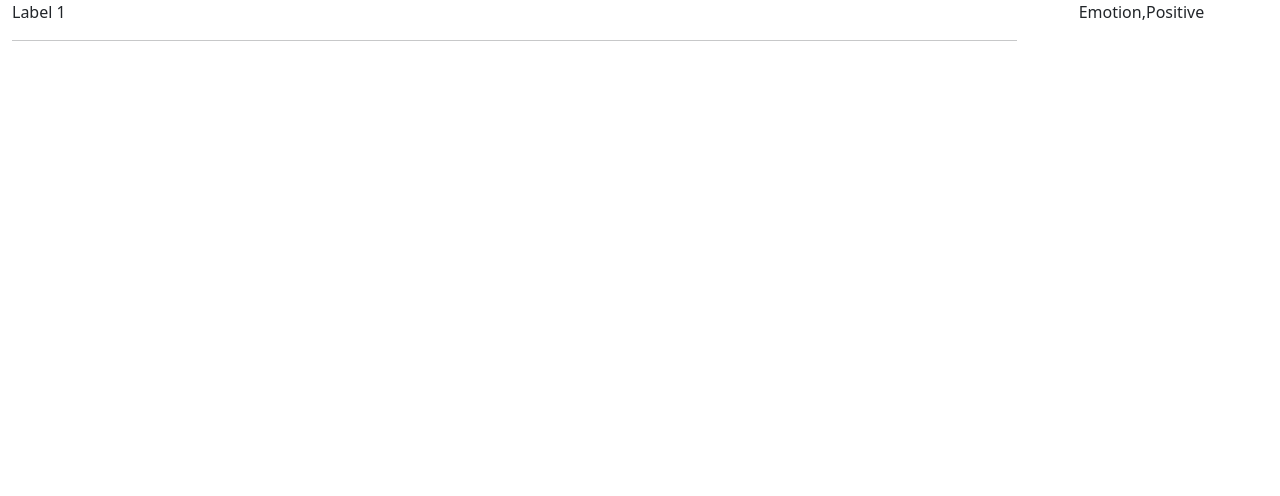
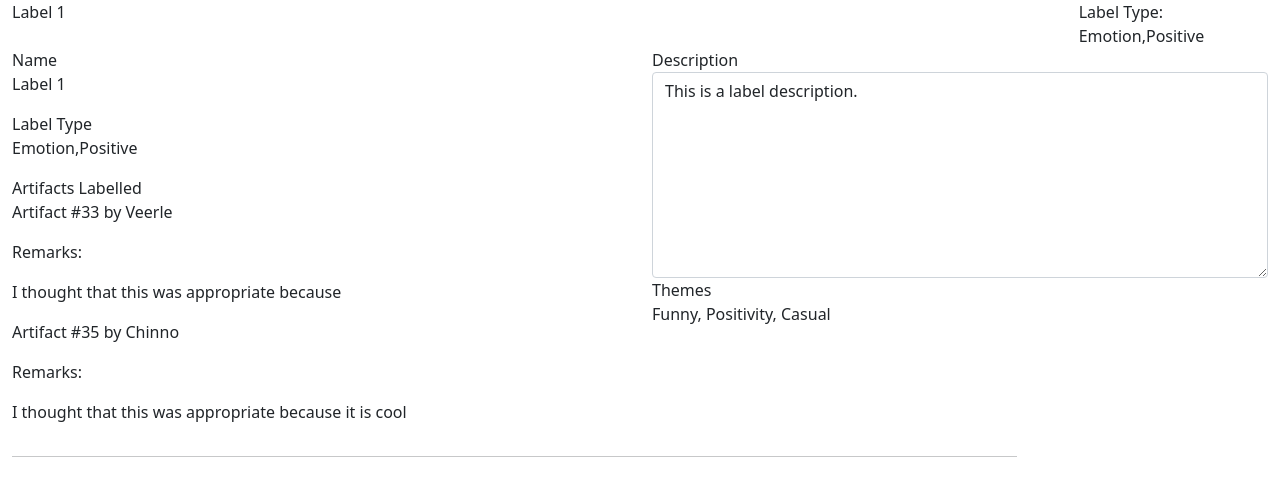
Before and after one commit to muctadir/lama, an Angular app in the folder frontend/: page /singlelabel in a window 1280 px wide. Shown: the top 496 px of the page. Built offline with nearby package versions, Linux system fonts and the light colour scheme.

Commit message:
Bare bones of individual label page

```diff
--- a/frontend/src/app/individual-label/individual-label.component.html
+++ b/frontend/src/app/individual-label/individual-label.component.html
@@ -7,22 +7,51 @@
         </div>
         <!-- Label Type -->
         <div class="col-2" id="artifactIdentifier">
-            {{labelType}}
+            Label Type: {{labelType}}
         </div>
     </div>
 
-    <!-- Container for Artifact
+    <!-- Container for Artifact -->
     <div class="row">
-        <div class = "artifactContainer" id="artifactContainer">
-            <p>{{ artifact }}</p>
-        </div>
-        <div class="row" id="editButtonRow">
-            <!-- Edit Button -->
-            <!-- <div class="col-6">
-                <button class="btn btn-primary float-start" (click)="openEdit()" style="margin-left:10px;" id="editButton">Edit</button>
+        <div class="col-6" id="leftRow">
+            <div>
+                <div class="subTitle">Name</div>
+                <div class="labelName">
+                    <p>{{labelName}}</p>
+                </div>
+            </div>
+            <div>
+                <div class="subTitle">Label Type</div>
+                <div class="labelType">
+                    <p>{{labelType}}</p>
+                </div>
+            </div>
+            <div>
+                <div class="subTitle">Artifacts Labelled</div>
+                <div class="labeledArtifacts" *ngFor="let artifact of artifacts">
+                    <p>Artifact #{{artifact.artifactId}} by {{artifact.artifactLabeler}}</p>
+                    <p>Remarks:</p>
+                    <div>
+                        <p>{{artifact.artifactRemarks}}</p>
+                    </div>
+                </div>
             </div>
         </div>
-    </div> -->
+        <div class="col-6" id="rightRow">
+            <div class="subTitle">
+                Description
+            </div>
+            <div class="form-group">
+                <textarea class="form-control" rows="8" placeholder="Description" id="remark">{{labelDescription}}</textarea>
+            </div>
+            <div class="subTitle">
+                Themes
+            </div>
+            <div class="labelThemes">
+                <p>{{labelThemes}}</p>
+            </div>
+        </div>
+    </div>
 
     <!-- Bottom part of page-->
     <div class="row">
@@ -32,4 +61,9 @@
         </div>
 
     </div>
+
+    <!-- Edit Button -->
+    <!-- <div class="col-6">
+        <button class="btn btn-primary float-start" (click)="openEdit()" style="margin-left:10px;" id="editButton">Edit</button>
+    </div> -->
 </div>
--- a/frontend/src/app/individual-label/individual-label.component.ts
+++ b/frontend/src/app/individual-label/individual-label.component.ts
@@ -15,8 +15,8 @@ export class IndividualLabelComponent implements OnInit {
 
   labelName: String = 'Label 1';
   labelType: Array<String> = ["Emotion", "Positive"];
-  labelDescription: String = 'Label 1';
-  labelThemes: Array<String> = ['Funny','Positivity','Casual']
+  labelDescription: String = 'This is a label description.';
+  labelThemes: Array<String> = ['Funny',' Positivity',' Casual']
 
   artifacts: Array<artifact> = [
     {
```
